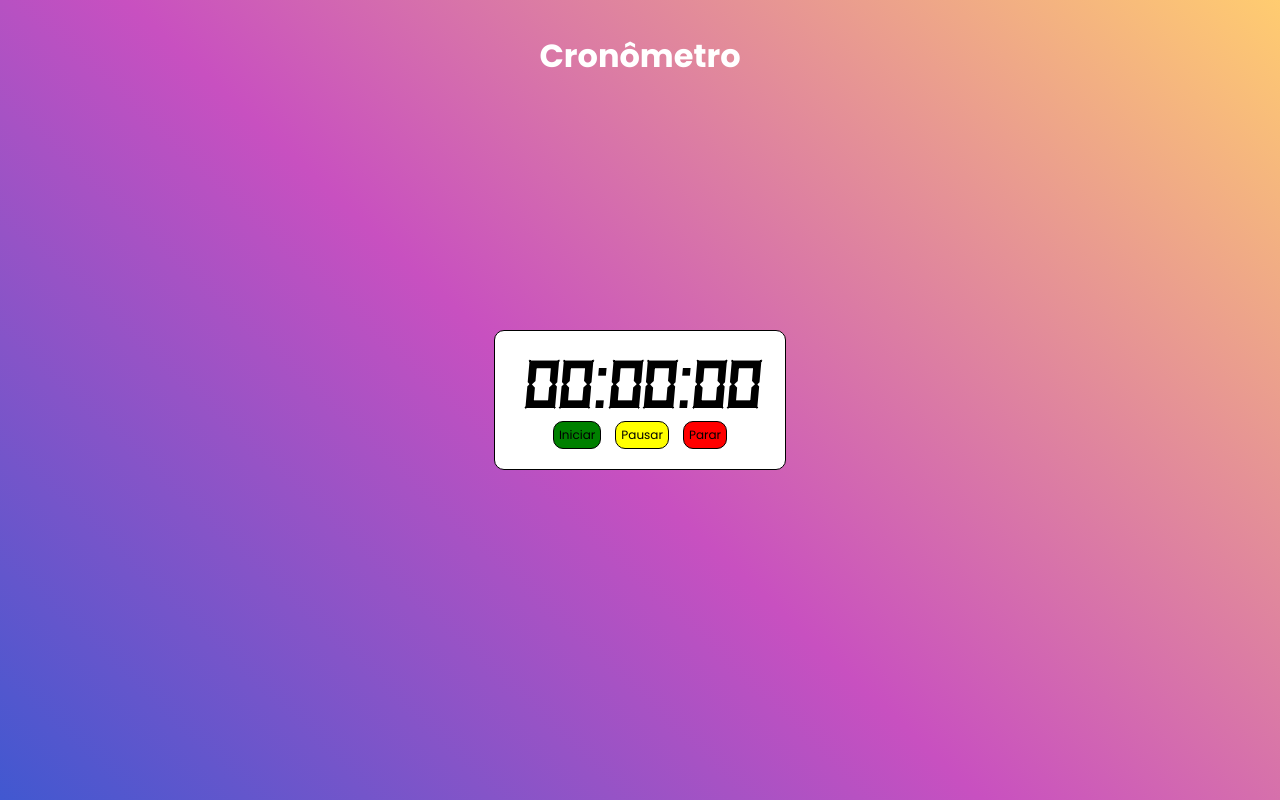
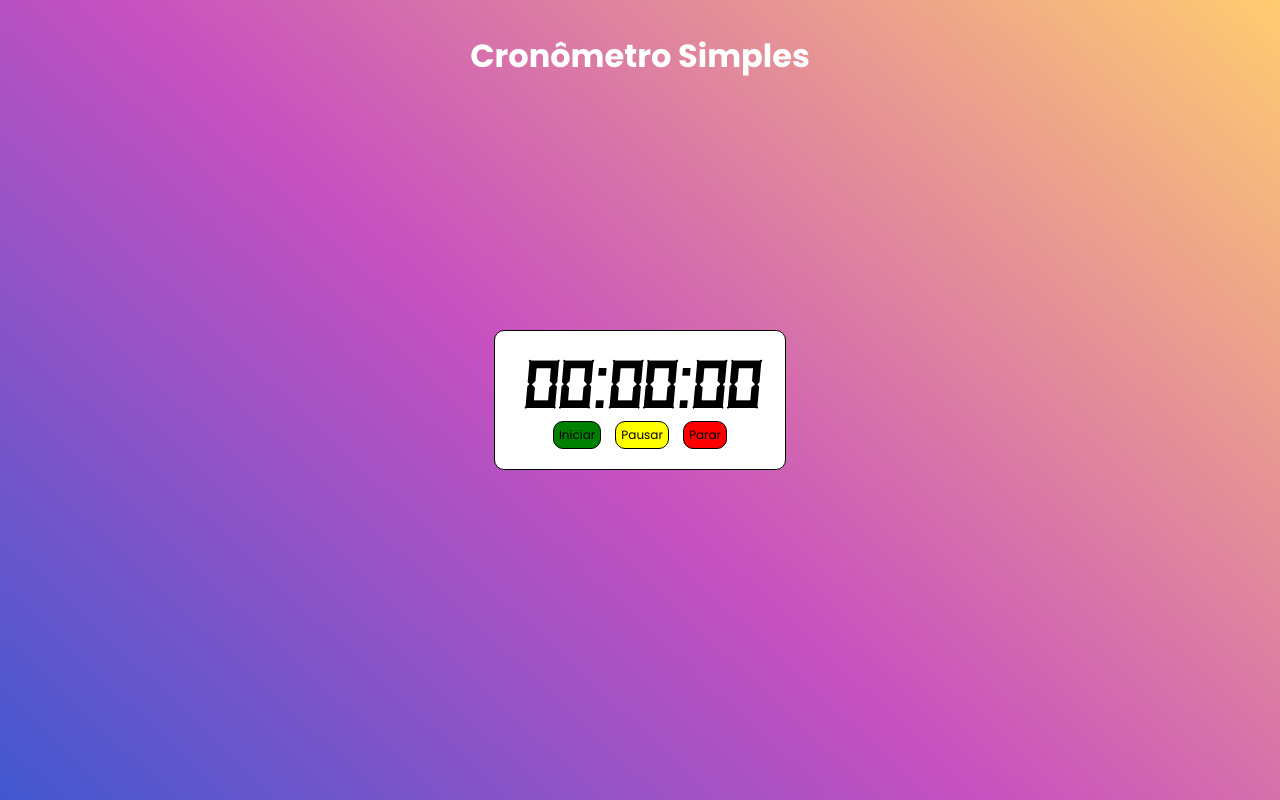
Before and after one commit to GilbertoCarlos/cronometro_js, a plain HTML site: page index.html in a window 1280 px wide. Drawn offline with Linux system fonts and the light colour scheme.

Commit message:
Mudança no texto principal

```diff
--- a/index.html
+++ b/index.html
@@ -8,7 +8,7 @@
     <link rel="stylesheet" href="style.css">
 </head>
 <body>
-    <header class="header"><h1>Cronômetro</h1></header>
+    <header class="header"><h1>Cronômetro Simples</h1></header>
     <div class="container">
         <h1 class="timer" id="timer">00:00:00</h1>
 
```
